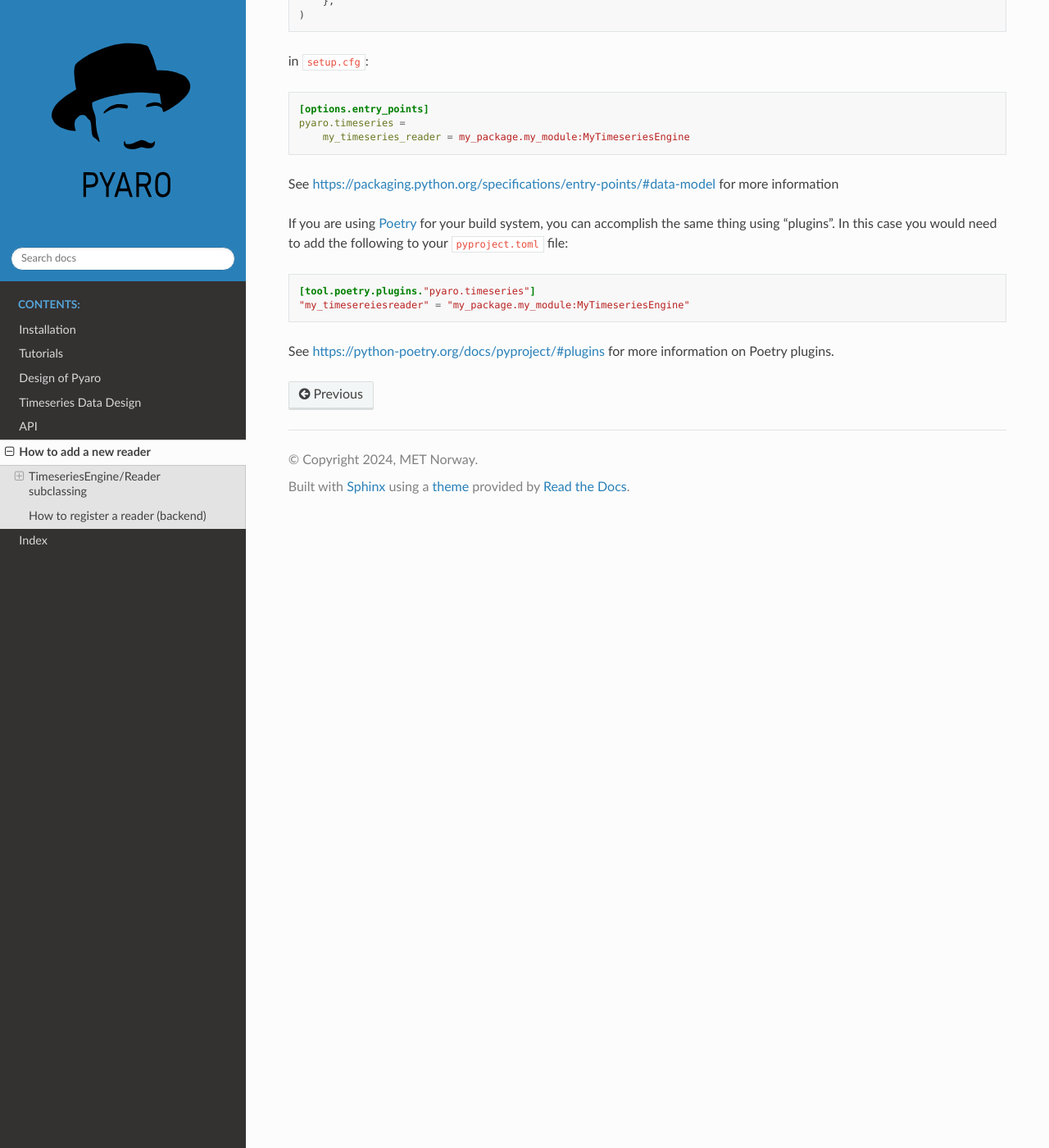
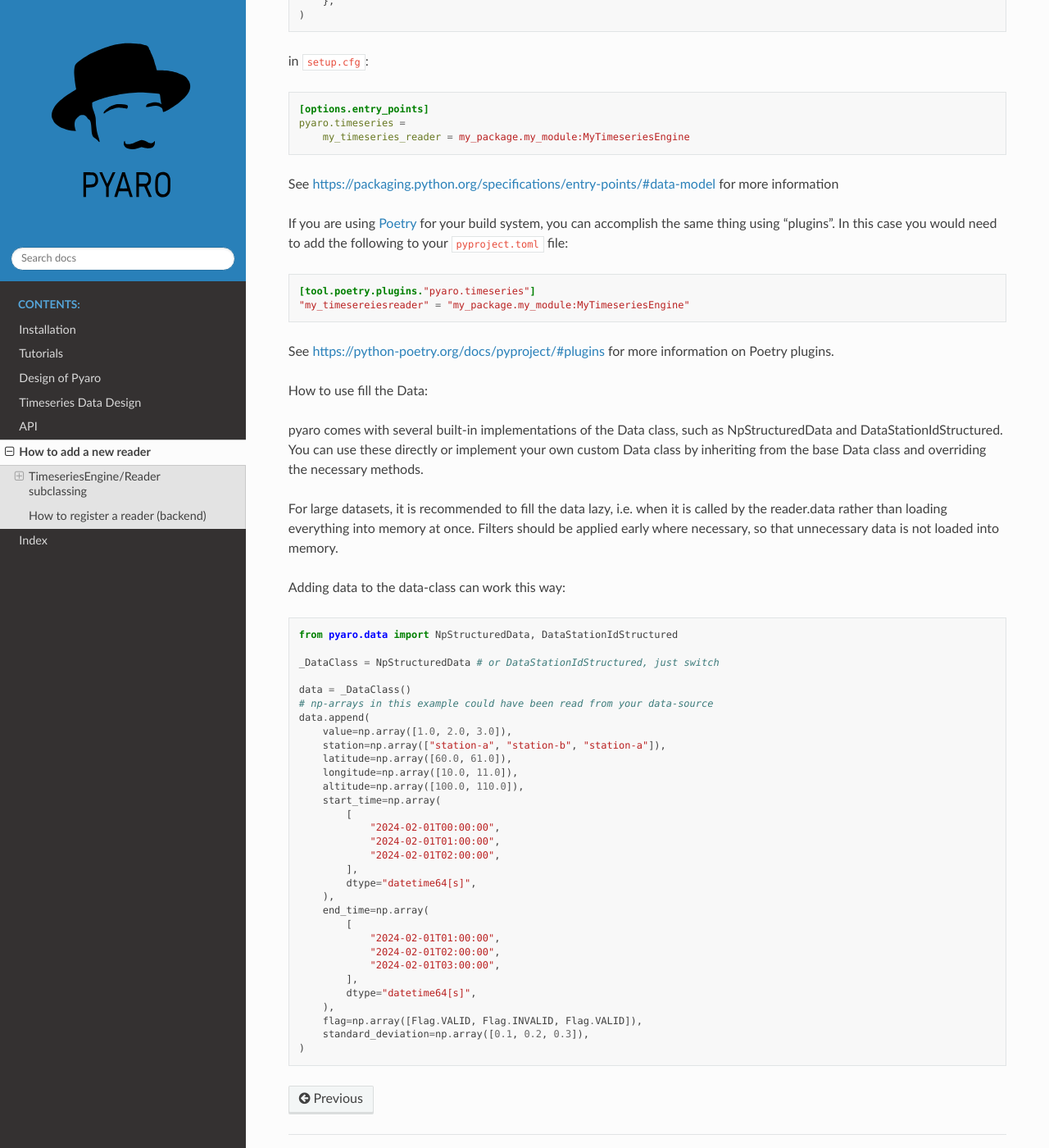
Before and after one commit to metno/pyaro, a Sphinx documentation site: the page built from docs/how-to-add-new-reader.rst, in a window 1280 px wide and 1400 px high, scrolled down 3559 px. Shown: the whole window at 82% size. Built offline with Sphinx 7.4.7 and the Read the Docs theme 3.1.0, drawn with Linux system fonts in a browser that asks for light colours; pages that are not in the unit, such as notebooks, are missing from menus.

Commit message:
adding docs

```diff
--- a/docs/how-to-add-new-reader.rst
+++ b/docs/how-to-add-new-reader.rst
@@ -216,3 +216,52 @@ In this case you would need to add the following to your ``pyproject.toml`` file
     "my_timesereiesreader" = "my_package.my_module:MyTimeseriesEngine"
 
 See https://python-poetry.org/docs/pyproject/#plugins for more information on Poetry plugins.
+
+
+.. _RST data implementation:
+
+How to use fill the Data:
+
+pyaro comes with several built-in implementations of the Data class, such as NpStructuredData and
+DataStationIdStructured. You can use these directly or implement your own custom Data class by inheriting
+from the base Data class and overriding the necessary methods.
+
+For large datasets, it is recommended to fill the data lazy, i.e. when it is called by the reader.data
+rather than loading everything into memory at once. Filters should be applied early where necessary,
+so that unnecessary data is not loaded into memory.
+
+Adding data to the data-class can work this way:
+
+.. code-block:: python
+
+    from pyaro.data import NpStructuredData, DataStationIdStructured
+
+    _DataClass = NpStructuredData # or DataStationIdStructured, just switch
+
+    data = _DataClass()
+    # np-arrays in this example could have been read from your data-source
+    data.append(
+        value=np.array([1.0, 2.0, 3.0]),
+        station=np.array(["station-a", "station-b", "station-a"]),
+        latitude=np.array([60.0, 61.0]),
+        longitude=np.array([10.0, 11.0]),
+        altitude=np.array([100.0, 110.0]),
+        start_time=np.array(
+            [
+                "2024-02-01T00:00:00",
+                "2024-02-01T01:00:00",
+                "2024-02-01T02:00:00",
+            ],
+            dtype="datetime64[s]",
+        ),
+        end_time=np.array(
+            [
+                "2024-02-01T01:00:00",
+                "2024-02-01T02:00:00",
+                "2024-02-01T03:00:00",
+            ],
+            dtype="datetime64[s]",
+        ),
+        flag=np.array([Flag.VALID, Flag.INVALID, Flag.VALID]),
+        standard_deviation=np.array([0.1, 0.2, 0.3]),
+    )
```
